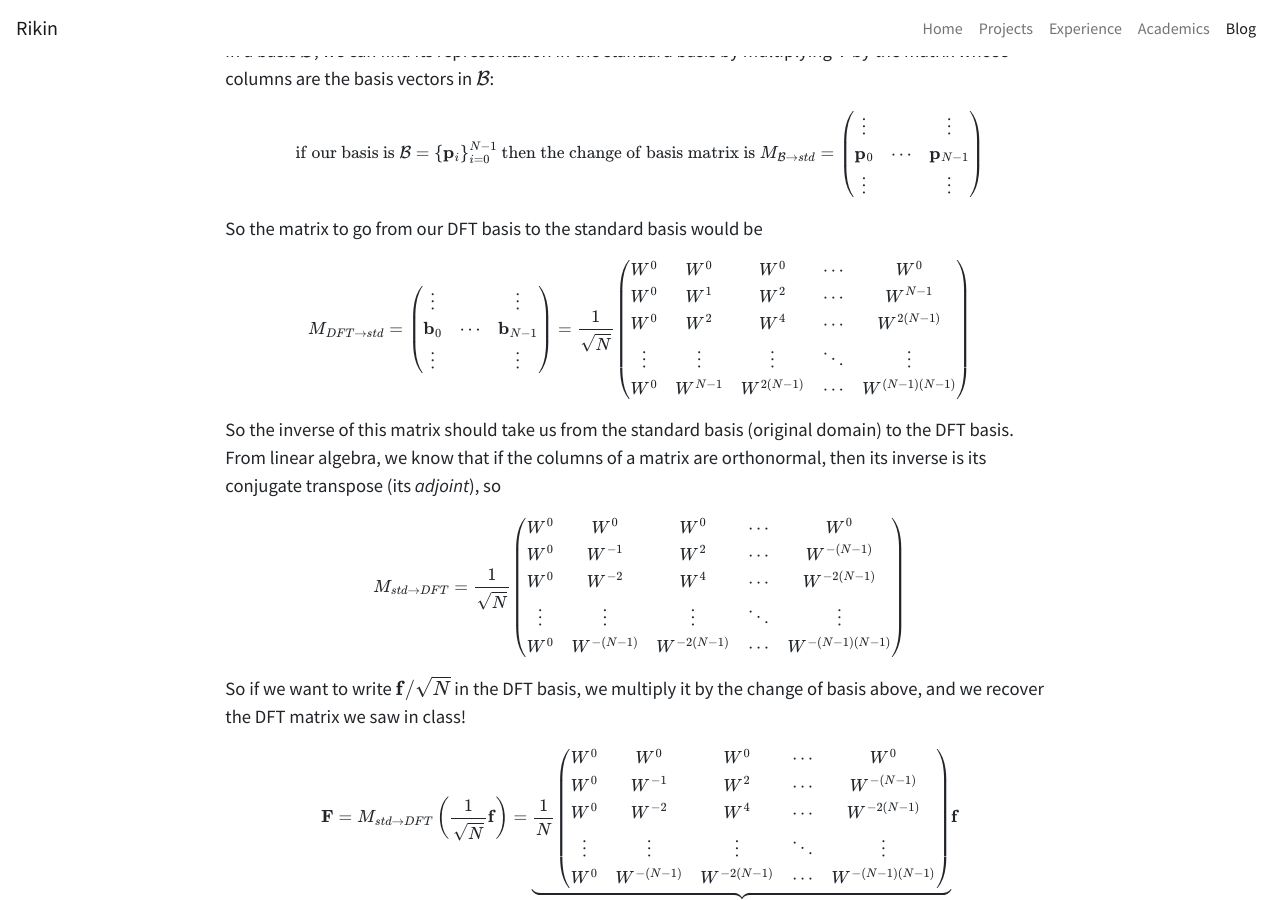
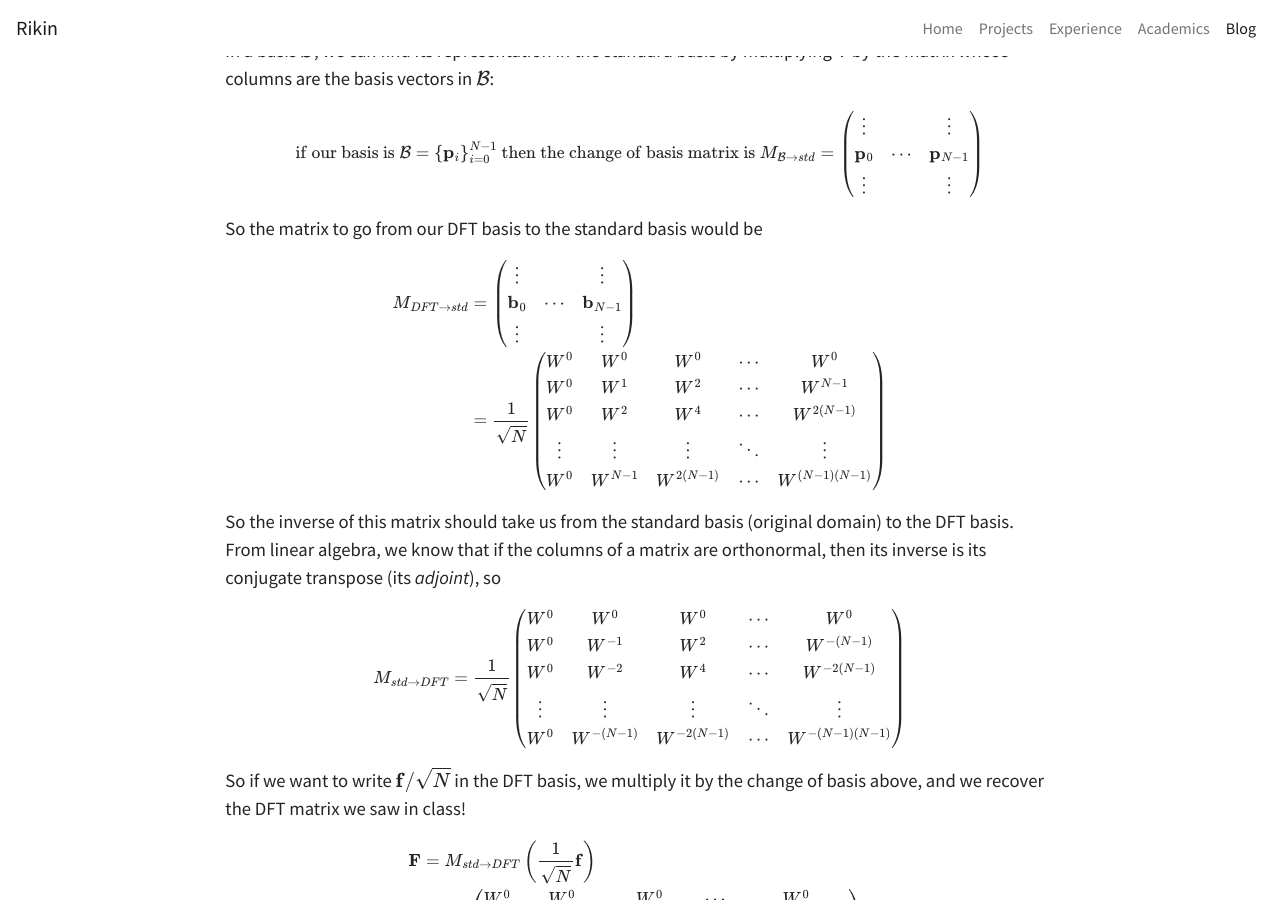
Before and after one commit to rikingurditta/blog, a Jekyll site: the page built from _posts/2024-07-19-orthogonality.md, in a window 1280 px wide and 900 px high, scrolled down 2798 px. Built offline with Jekyll 4.4.1, drawn with Linux system fonts in a browser that asks for light colours; formulas are drawn with MathJax 3; some of the changed text lies outside the part shown.

Commit message:
Tried to fix orthogonality post math error

```diff
--- a/_posts/2024-07-19-orthogonality.md
+++ b/_posts/2024-07-19-orthogonality.md
@@ -27,7 +27,7 @@
 The statement of orthogonality we see in class is
 
 $$
-\frac{1}{N}\displaystyle \sum_{n=0}^{N-1} W^{n(a-b)} = \delta_{a,b} {\color{grey}\text{ (where } W=e^{i2\pi/N})}
+\frac{1}{N} \sum_{n=0}^{N-1} W^{n(a-b)} = \delta_{a,b} {\color{gray}\quad (\text{where } W=e^{i2\pi/N})}
 $$
 
 In class you see a proof of this based on the geometric series formula, which I think is pretty straightforward and makes algebraic and geometric sense. But there's another way to look at it (and the reason why it's called orthogonality):
@@ -116,7 +116,9 @@
 So the matrix to go from our DFT basis to the standard basis would be
 
 $$
-M_{DFT \rightarrow std} = \begin{pmatrix} \vdots & & \vdots \\ \b_0 & \cdots & \b_{N-1} \\ \vdots & & \vdots \end{pmatrix} =
+\begin{align*}
+M_{DFT \rightarrow std} &= \begin{pmatrix} \vdots & & \vdots \\ \b_0 & \cdots & \b_{N-1} \\ \vdots & & \vdots \end{pmatrix} \\
+&=
 \frac{1}{\sqrt N} \begin{pmatrix}
 W^0 & W^0 & W^0 & \cdots & W^0 \\
 W^0 & W^1 & W^2 & \cdots & W^{N-1} \\
@@ -124,6 +126,7 @@
 \vdots & \vdots & \vdots & \ddots & \vdots \\
 W^0 & W^{N-1} & W^{2(N-1)} & \cdots & W^{(N-1)(N-1)}
 \end{pmatrix}
+\end{align*}
 $$
 
 So the inverse of this matrix should take us from the standard basis (original domain) to the DFT basis. From linear algebra, we know that if the columns of a matrix are orthonormal, then its inverse is its conjugate transpose (its *adjoint*), so
@@ -141,13 +144,16 @@
 So if we want to write $\f/\sqrt N$ in the DFT basis, we multiply it by the change of basis above, and we recover the DFT matrix we saw in class!
 
 $$
-\F = M_{std \rightarrow DFT} \parens{\frac{1}{\sqrt N} \f} = \underbrace{\frac{1}{N} \begin{pmatrix}
+\begin{align*}
+\F &= M_{std \rightarrow DFT} \parens{\frac{1}{\sqrt N} \f} \\
+&= \underbrace{\frac{1}{N} \begin{pmatrix}
 W^0 & W^0 & W^0 & \cdots & W^0 \\
 W^0 & W^{-1} & W^2 & \cdots & W^{-(N-1)} \\
 W^0 & W^{-2} & W^4 & \cdots & W^{-2(N-1)} \\
 \vdots & \vdots & \vdots & \ddots & \vdots \\
 W^0 & W^{-(N-1)} & W^{-2(N-1)} & \cdots & W^{-(N-1)(N-1)}
 \end{pmatrix}}_M \f
+\end{align*}
 $$
 
 ### Element-wise form
```
